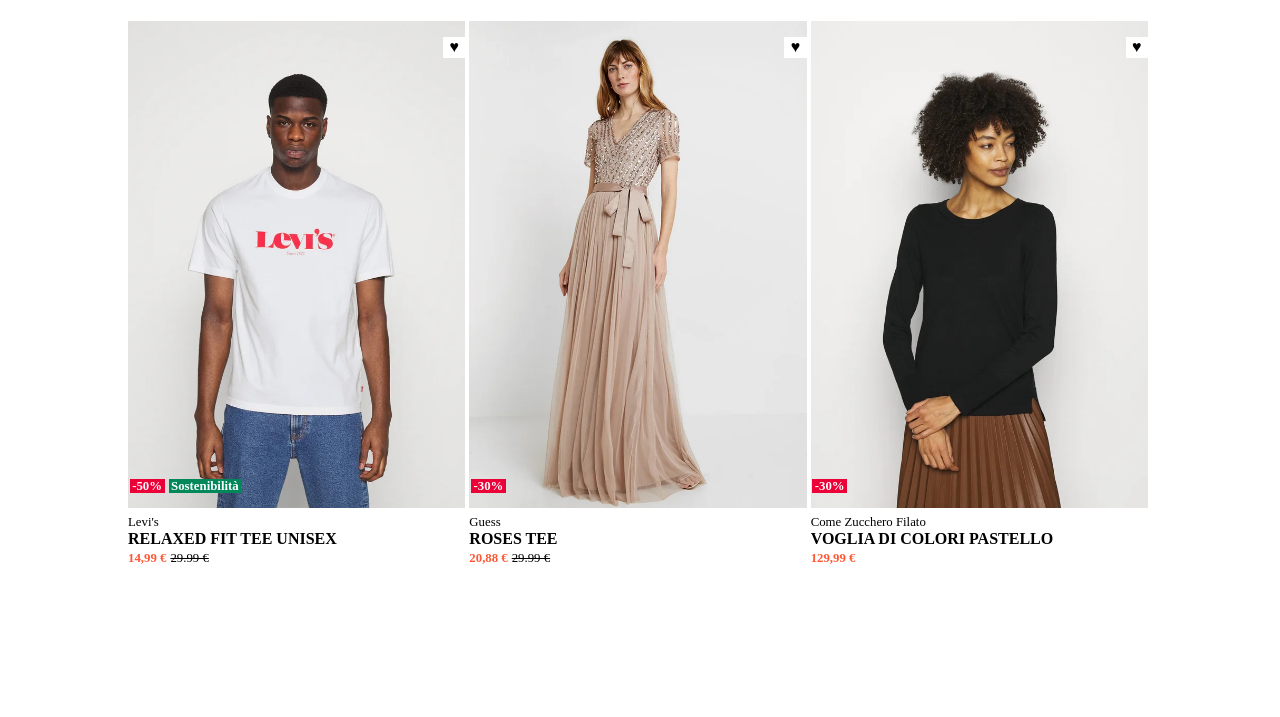
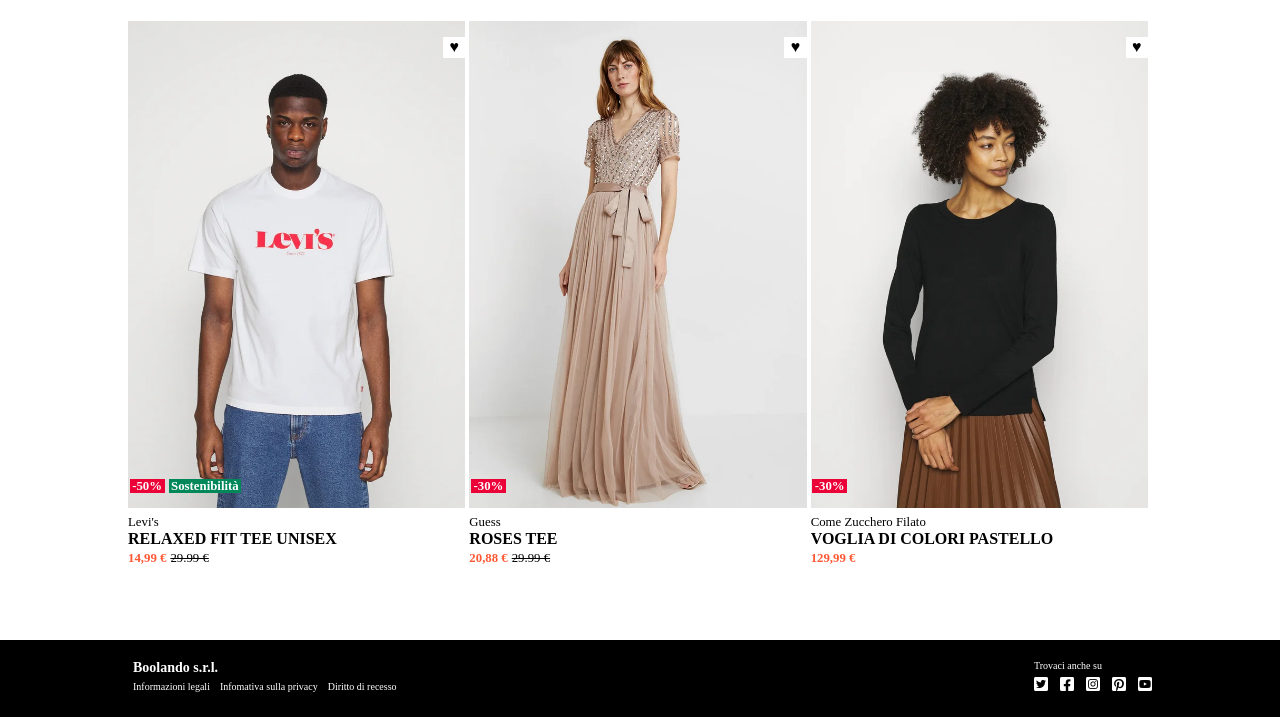
Before and after one commit to EliaBrambilla/html-css-boolando, a plain HTML site: page index.html in a window 1280 px wide. Shown: the part 607-1324 px from the top of the page. Before the commit the page ends 1197 px from the top, so only its background shows below. Drawn offline with Linux system fonts and the light colour scheme.

Commit message:
AGGIUNGO FOOTER E RIORDINO CODICE

```diff
--- a/assets/css/style.css
+++ b/assets/css/style.css
@@ -126,4 +126,60 @@ div > img {
     display: block;
 }
 
-/* FOOTER /*
+/* FOOTER */
+
+footer{
+    background-color: black;
+    width: 100%;
+}
+
+.footer-container{
+    margin: 0 auto;
+    width: 80%;
+    display: flex;
+    justify-content: space-between;
+    align-items: flex-start;
+    padding: 20px 0px;
+    margin-top: 50px;
+}
+
+footer li{
+    color: white;
+    list-style: none;
+}
+
+footer h2{
+    font-size: 14px;
+    color: white;
+    font-weight: 700;
+    text-transform: normal;
+    padding-left: 5px;
+}
+
+li a{
+    color: white;
+}
+
+.flexmenu-footer{
+    display: flex;
+    color: white;
+}
+
+.flexmenu-footer li{
+    list-style: none;
+    flex-direction: row;
+    padding: 5px 5px;
+    text-decoration: none;
+    font-size: 10px;
+}
+
+h4{
+    font-size: 10px;
+    font-weight: 500;
+    padding-bottom: 5px;
+}
+
+/* EXTRA */
+.column:hover .wishlist{
+    color: red;
+}
--- a/index.html
+++ b/index.html
@@ -144,5 +144,38 @@
                 <span class="price">129,99 €</span>
             </div>
         </div>
+    </div>
+</div>
+
+<!-- FOOTER-->
+<footer>
+    <section class="footer-container">
+    <div>
+        <h2>Boolando s.r.l.</h2>
+    <ul  class="flexmenu-footer">
+            <li>Informazioni legali</li>
+            <li>Infomativa sulla privacy</li>
+            <li>Diritto di recesso</li>
+        </ul>
+    </div>
+        <ul>
+            <li><h4>Trovaci anche su</h4></li>
+            <li>
+                <span>
+                    <a href="#"><i class="fa-brands fa-square-twitter"></i></a> &nbsp;
+                    <a href="#"><i class="fa-brands fa-square-facebook"></i></a> &nbsp;
+                    <a href="#"><i class="fa-brands fa-square-instagram"></i></a> &nbsp;
+                    <a href="#"><i class="fa-brands fa-square-pinterest"></i></a> &nbsp;
+                    <a href="#"><i class="fa-brands fa-square-youtube"></i> </a>
+                </span>
+            </li>
+        </ul>
+    </nav>
+</section>
+
+</footer>
+
+
+
 </body>
 </html>
```
